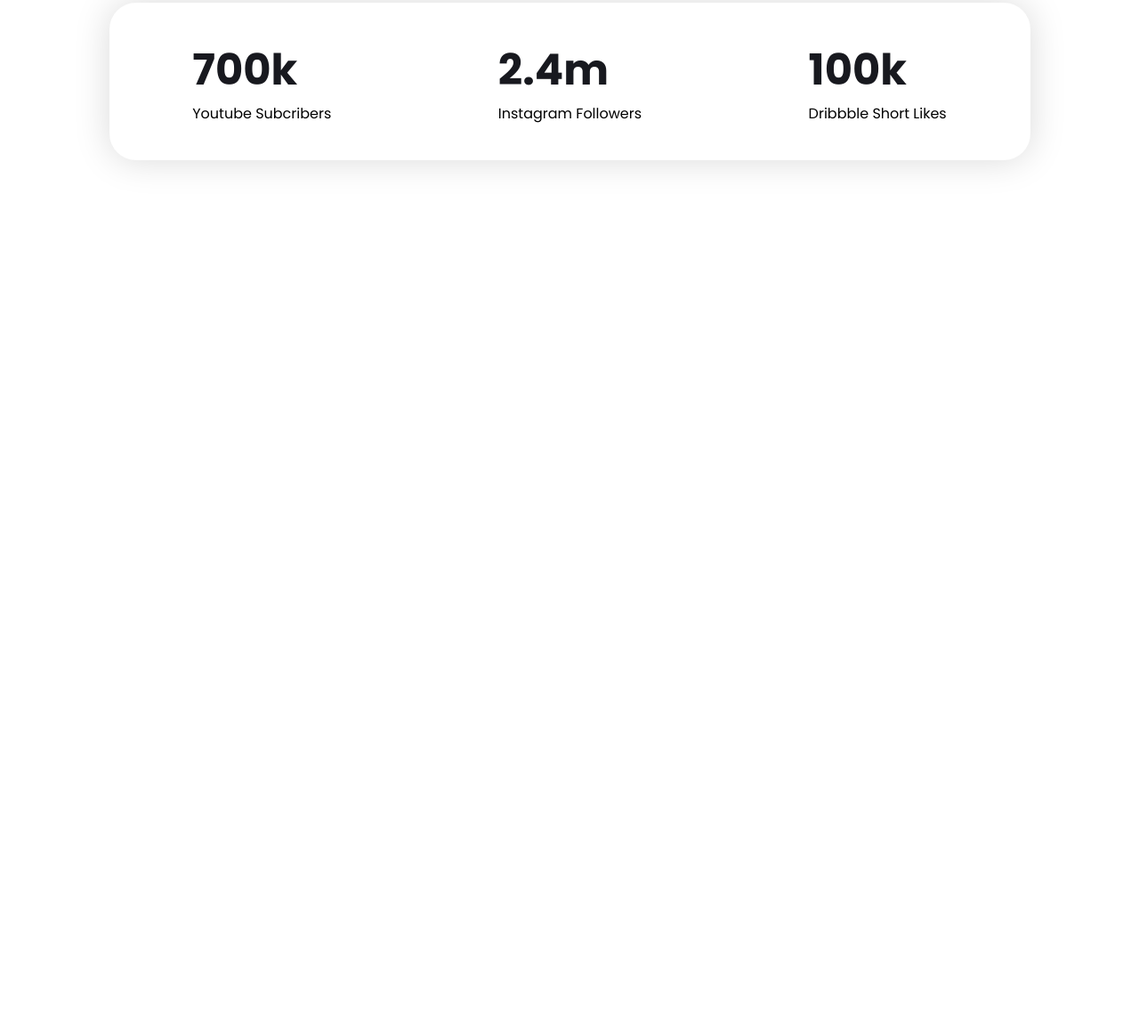
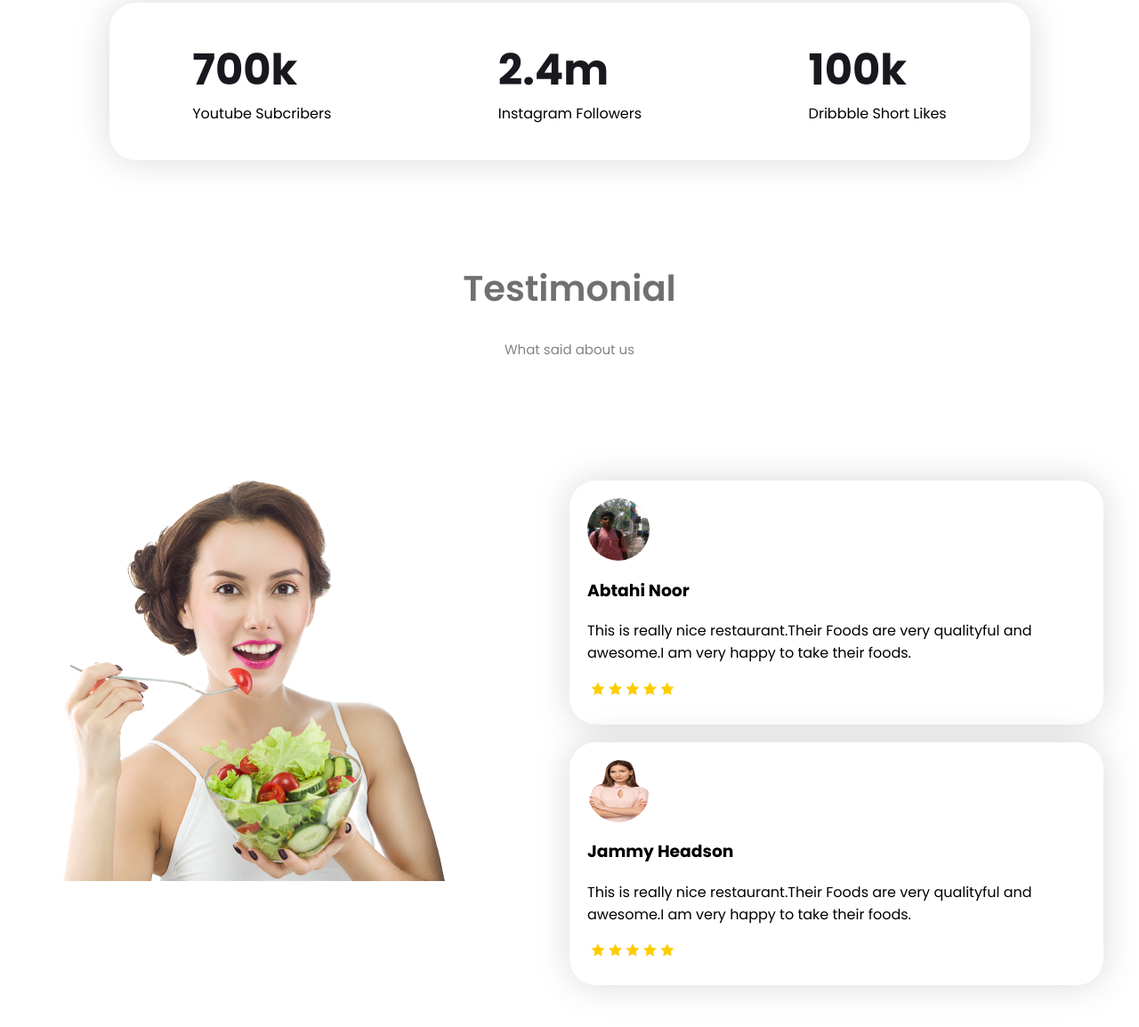
Before and after one commit to coderabtahinoor/food-network-ph, a plain HTML site: page index.html in a window 1280 px wide. Shown: the part 2190-3344 px from the top of the page at 89% size. Before the commit the page ends 2490 px from the top, so only its background shows below. Drawn offline with Linux system fonts and the light colour scheme.

Commit message:
Testimonial Section Done

```diff
--- a/index.html
+++ b/index.html
@@ -185,7 +185,46 @@
 
     <!-- Testimonial section start -->
 
+    <section class="testiminial__section">
+        <div class="container">
+            <div class="testimonial__wrapper">
+                <div class="recepies__heading">
+                    <h2>Testimonial</h2>
+                    <p class="recepies__description">
+                        What said about us
+                    </p>
+                </div>
 
+                <div class="testimonial__content__wrapper">
+
+                    <div class="half__part">
+                        <img src="images/about.png" alt="testimonial image" />
+                    </div>
+
+                    <div class="half__part">
+                        <div class="testimonial__card__wrapper">
+
+                            <div class="testimonial__card">
+                                <img class="testimonial__person__image" src="images/person2.jpg" alt="person image" />
+                                <h3>Abtahi Noor</h3>
+                                <p>This is really nice restaurant.Their Foods are very qualityful and awesome.I am very happy to take their foods.</p>
+                                <img class="testimonial__star" src="images/5star.png" alt="stat"/>
+                            </div>
+
+                            <div class="testimonial__card">
+                                <img class="testimonial__person__image" src="images/Person Image.png" alt="person image" />
+                                <h3>Jammy Headson</h3>
+                                <p>This is really nice restaurant.Their Foods are very qualityful and awesome.I am very happy to take their foods. </p>
+                                <img class="testimonial__star" src="images/5star.png" alt="stat"/>
+                            </div>
+
+
+                        </div>
+                    </div>
+                </div>
+            </div>
+        </div>
+    </section>
     <!-- Testimonial section end -->
 </body>
 
--- a/style.css
+++ b/style.css
@@ -233,3 +233,32 @@
   color: #18191f;
 }
 /* recipies page styling end */
+
+
+/* Testimonial Section start  */
+.testimonial__content__wrapper{
+  display: flex;
+  margin:96px 0px;
+}
+.testimonial__card{
+ background: #fff;
+ box-shadow: 0px 0px 40px rgba(0, 0, 0, 0.15);
+ border-radius: 30px;
+ box-sizing: border-box;
+ padding: 20px;
+ margin:20px 0px;
+
+}
+.testimonial__person__image{
+  width:70px;
+  height:70px;
+  object-fit: fill;
+  border-radius: 100%;
+  display: flex;
+  flex-direction:row ;
+  justify-content: center;
+}
+.testimonial__star{
+  width:100px;
+}
+/* Testimonial Section end  */
```
Also changed, not shown: images/5star.png (added), images/about.png (added), images/person2.jpg (added), images/testimonial.jpg (added).
